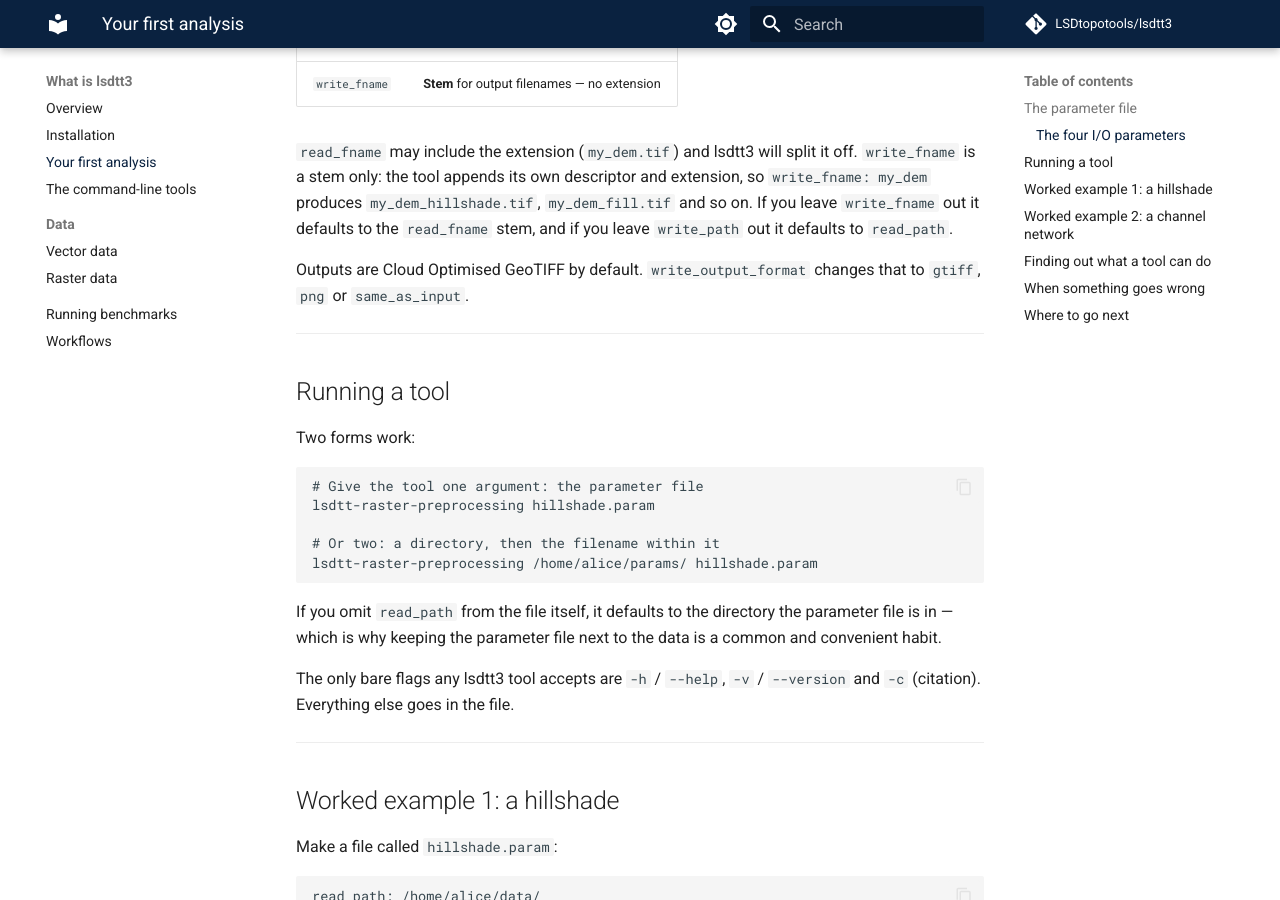
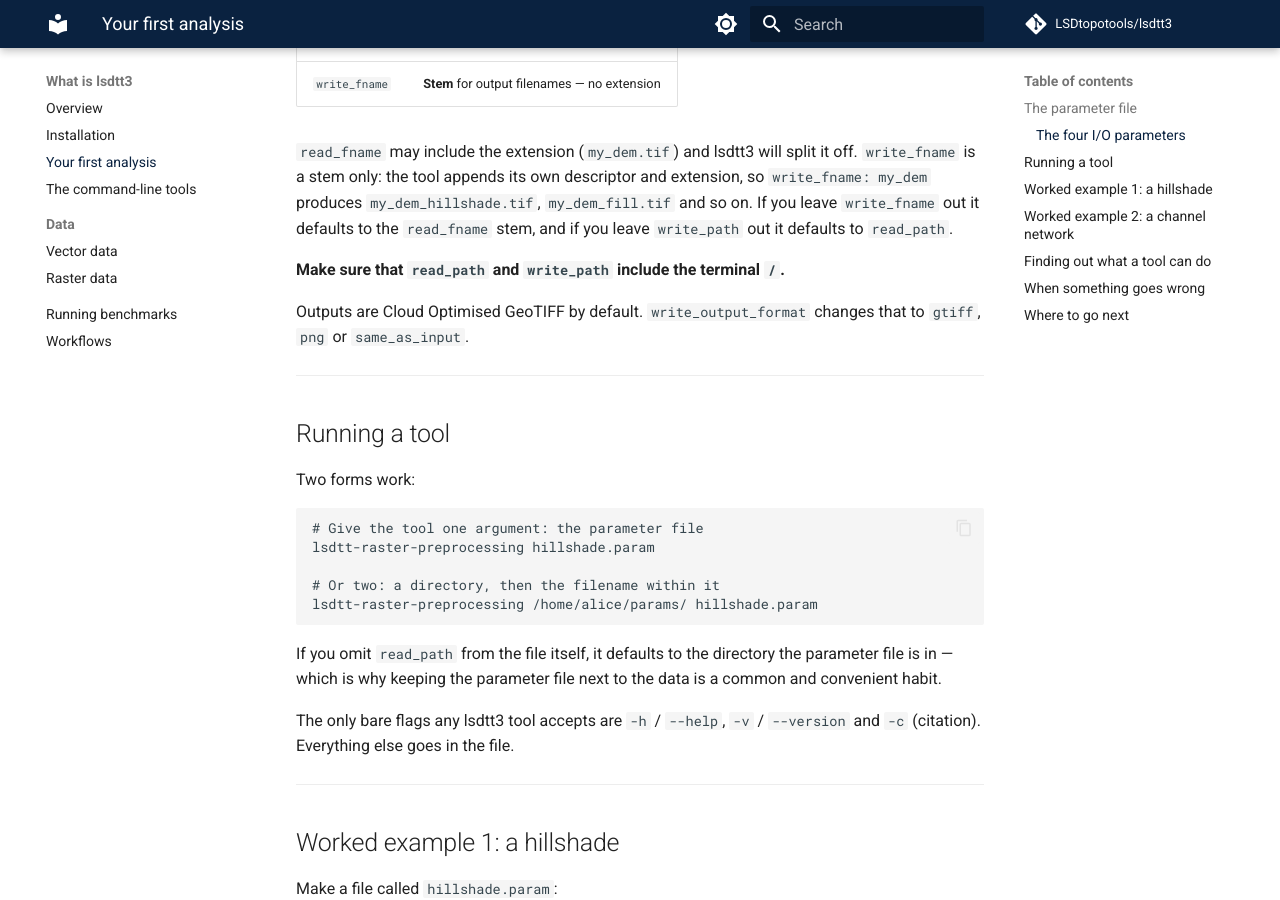
Before and after one commit to LSDtopotools/lsdtt3, an MkDocs documentation site: the page built from docs/what_is_lsdtt3/first_analysis.md, in a window 1280 px wide and 900 px high, scrolled down 1240 px. Built offline with MkDocs 1.6.1 and Material for MkDocs 9.7.7, drawn with Linux system fonts in a browser that asks for light colours; comment, search, counter and statistics services are not loaded.

Commit message:
Formatting of path in param file written into docs in first_analysis.md
Adding a little clarification for the first analysis param file description

```diff
--- a/docs/what_is_lsdtt3/first_analysis.md
+++ b/docs/what_is_lsdtt3/first_analysis.md
@@ -58,6 +58,8 @@ extension, so `write_fname: my_dem` produces
 `my_dem_hillshade.tif`, `my_dem_fill.tif` and so on. If you leave `write_fname` out it defaults to the
 `read_fname` stem, and if you leave `write_path` out it defaults to
 `read_path`.
+
+**Make sure that `read_path` and `write_path` include the terminal `/`.**
 
 Outputs are Cloud Optimised GeoTIFF by default. `write_output_format` changes
 that to `gtiff`, `png` or `same_as_input`.
```
